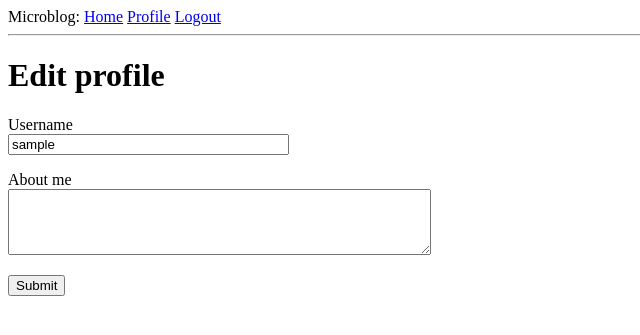
After one commit to J-P-Walter/Learning-Flask, a Flask app: page /edit_profile in a window 1280 px wide. The commit adds this page. Shown: the top 335 px of the page, without its empty margins (0-640 px from the left). Run offline with Flask 2, Linux system fonts and the light colour scheme; the visitor is signed in with stand-in values (Sample User, id 1); data comes from the database, SQL or seed files in the repository.

Commit message:
Added more options to user profile, now can edit username, has about me section, and has 'last seen' section

```diff
--- a/app/forms.py
+++ b/app/forms.py
@@ -1,6 +1,6 @@
 from flask_wtf import FlaskForm
-from wtforms import StringField, PasswordField, BooleanField, SubmitField
-from wtforms.validators import DataRequired, ValidationError, Email, EqualTo
+from wtforms import StringField, PasswordField, BooleanField, SubmitField, TextAreaField
+from wtforms.validators import DataRequired, ValidationError, Email, EqualTo, Length
 from app.models import User
 
 #Form to login
@@ -29,3 +29,9 @@ class RegistrationForm(FlaskForm):
         email = User.query.filter_by(username=email.data).first()
         if email is not None:
             raise ValidationError("Email already in use")
+
+#Form to edit user profile: username and about me section
+class EditProfileForm(FlaskForm):
+    username = StringField('Username', validators=[DataRequired()])
+    about_me = TextAreaField('About me', validators=[Length(min=0, max=140)])
+    submit = SubmitField('Submit')
--- a/app/models.py
+++ b/app/models.py
@@ -21,6 +21,8 @@ class User(UserMixin, db.Model):
     #One-to-many relationship defined on the one side,
     #First argument is model class, backref is name of field added, lazy comes later
     posts = db.relationship('Post', backref='author', lazy='dynamic')
+    about_me = db.Column(db.String(140))
+    last_seen = db.Column(db.DateTime, default=datetime.utcnow)
 
     #Set and check password functions using werkzeug
     def set_password(self, password):
--- a/app/routes.py
+++ b/app/routes.py
@@ -1,9 +1,10 @@
 from app import app, db
 from flask import render_template, flash, redirect, url_for, request
 from app.models import User
-from app.forms import LoginForm, RegistrationForm
+from app.forms import LoginForm, RegistrationForm, EditProfileForm
 from flask_login import current_user, login_user, logout_user, login_required
 from werkzeug.urls import url_parse
+from datetime import datetime
 
 #Different pages
 @app.route('/')
@@ -23,6 +24,15 @@ def index():
         }
     ]
     return render_template('index.html', title='Home Page', posts=posts)
+
+#before_request executed right before view function
+#checks if user is logged in, sets last_seen and updates database
+
+@app.before_request
+def before_request():
+    if current_user.is_authenticated:
+        current_user.last_seen = datetime.utcnow()
+        db.session.commit()
 
 @app.route('/login', methods=['GET', 'POST'])
 def login():
@@ -82,3 +92,22 @@ def user(username):
         {'author': user, 'body': 'Test post 2'}
     ]
     return render_template('user.html', user=user, posts=posts)
+
+@app.route('/edit_profile')
+@login_required
+def edit_profile():
+    form = EditProfileForm()
+    #If form.validate... is true, update user and commit to the database
+    if form.validate_on_submit():
+        current_user.username = form.username.data
+        current_user.about_me = form.about_me.data
+        db.session.commit()
+        flash('Changes saved')
+        return redirect(url_for('edit_profile'))
+    #If form.validate is false, request.method checks if browser sent "GET" to get form which
+    #renders form and initial data
+    #otherwise, does nothing because it would be a validation error, already taken care of
+    elif request.method == 'GET':
+        form.username.data = current_user.username
+        form.about_me.data = current_user.about_me
+    return render_template('edit_profile.html', title="Edit Profile", form=form)
--- /dev/null
+++ b/app/templates/edit_profile.html
@@ -0,0 +1,25 @@
+{% extends "base.html" %}
+
+{% block content %}
+    <h1>Edit profile</h1>
+    <form action="" method="post">
+        {{ form.hidden_tag() }}
+        <p>
+            {{ form.username.label }} <br>
+            {{ form.username(size=32) }} <br>
+            {% for error in form.username.errors %}
+            <span style="color: red">[{{ error }}]</span>
+            {% endfor %}
+
+        </p>
+        <p>
+            {{ form.about_me.label }}<br>
+            {{ form.about_me(cols=50, rows=4) }}<br>
+            {% for error in form.about_me.errors %}
+            <span style="color: red;">[{{ error }}]</span>
+            {% endfor %}
+        </p>
+        <p>{{ form.submit() }}</p>
+        </p>
+    </form>
+{% endblock %}
--- a/app/templates/index.html
+++ b/app/templates/index.html
@@ -1,4 +1,5 @@
 <!-- Extends so it gets everything above block content in base.html -->
+
 {% extends "base.html" %} {% block content %}
 <h1>Hello, {{ current_user.username }}!</h1>
 
```
Also changed, not shown: app/templates/_post.html (added, +7 -0 lines), app/templates/user.html (+12 -8 lines), migrations/versions/5d551a1db2fb_added_about_me_and_last_seen_in_user_.py (added, +34 -0 lines).
